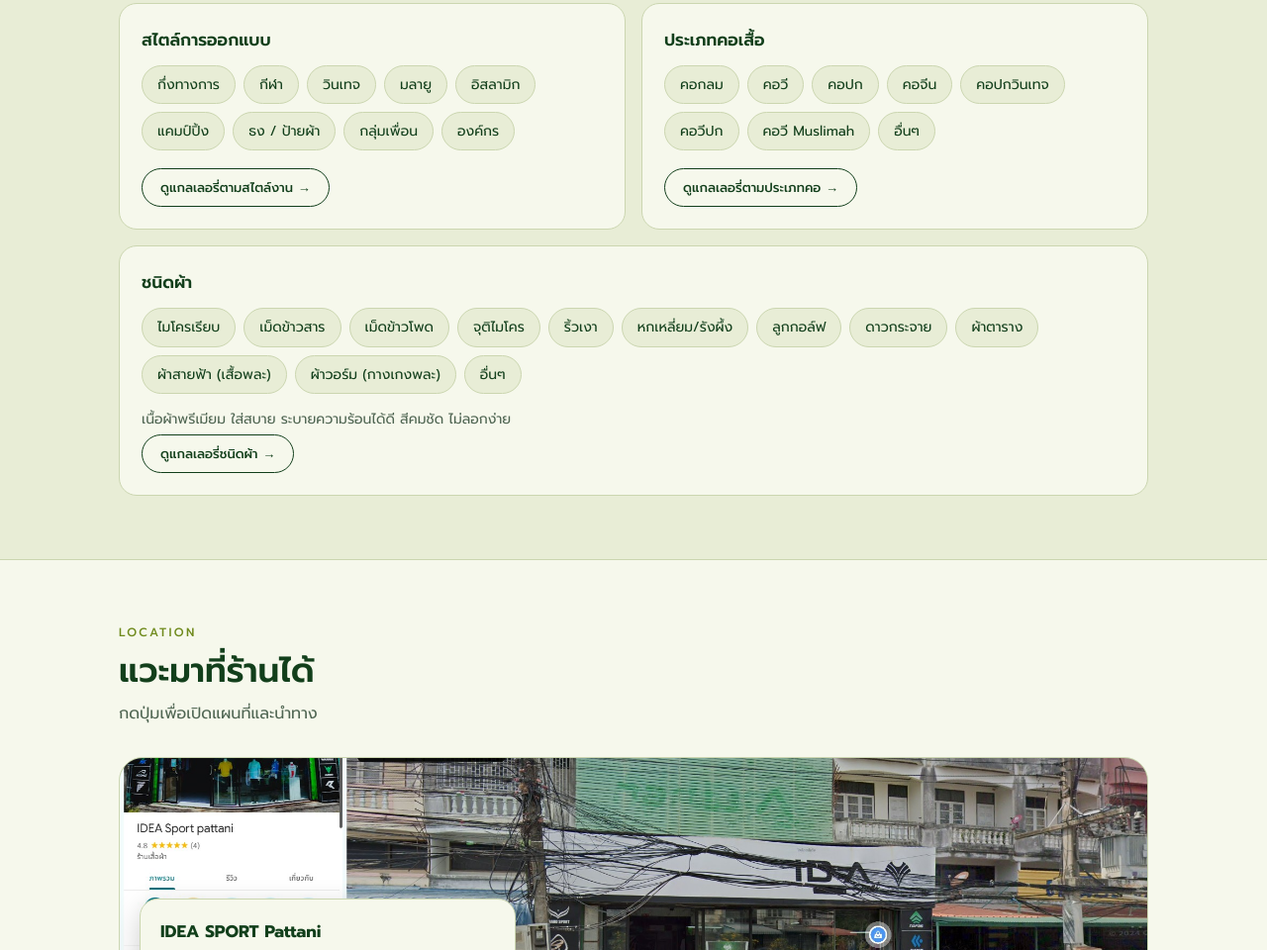
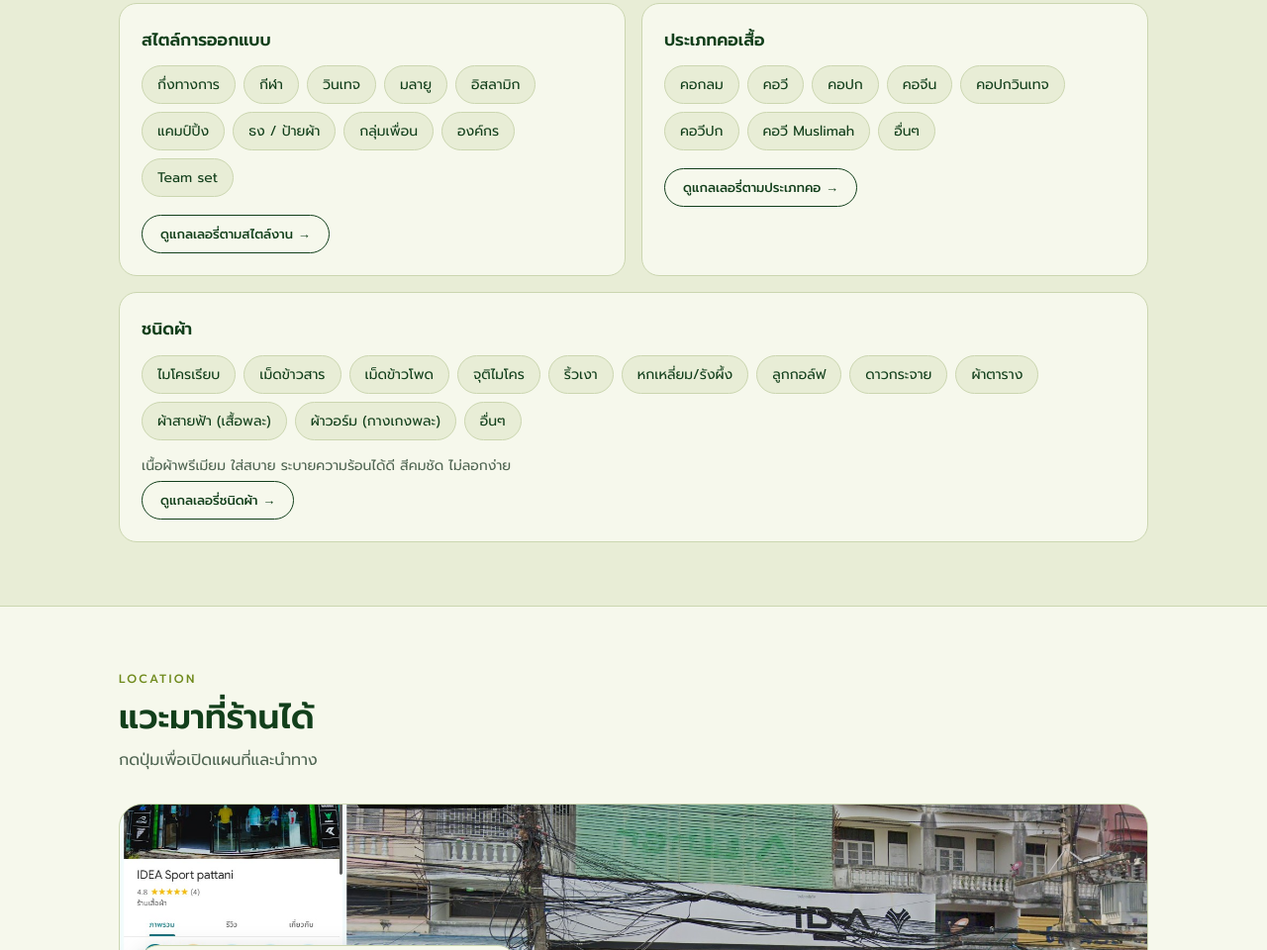
Before and after one commit to SOPPAA/portfolio, a plain HTML site: page index.html in a window 1280 px wide. Shown: the part 3666-4626 px from the top of the page at 99% size. Drawn offline with Linux system fonts and the light colour scheme; a web font is replaced by a local one.

Commit message:
Update index.html

```diff
--- a/index.html
+++ b/index.html
@@ -293,7 +293,7 @@ var CONFIG={
 
   /* หมวดหมู่ — ชื่อต้องตรงกับที่ใช้ใน WORKS ด้านล่าง */
   COLLARS:["คอกลม","คอวี","คอปก","คอจีน","คอปกวินเทจ","คอวีปก","คอวี Muslimah","อื่นๆ"],
-  STYLES:["กึ่งทางการ","กีฬา","วินเทจ","มลายู","อิสลามิก","แคมป์ปิ้ง","ธง / ป้ายผ้า","กลุ่มเพื่อน","องค์กร"],
+  STYLES:["กึ่งทางการ","กีฬา","วินเทจ","มลายู","อิสลามิก","แคมป์ปิ้ง","ธง / ป้ายผ้า","กลุ่มเพื่อน","องค์กร","Team set"],
   FABRICS:["ไมโครเรียบ","เม็ดข้าวสาร","เม็ดข้าวโพด","จุติไมโคร","ริ้วเงา","หกเหลี่ยม/รังผึ้ง","ลูกกอล์ฟ","ดาวกระจาย","ผ้าตาราง","ผ้าสายฟ้า (เสื้อพละ)","ผ้าวอร์ม (กางเกงพละ)","อื่นๆ"],
 
   /* ตารางราคา: [แบบเสื้อ, 10, 20, 30, 50, 100 ตัว] */
```
